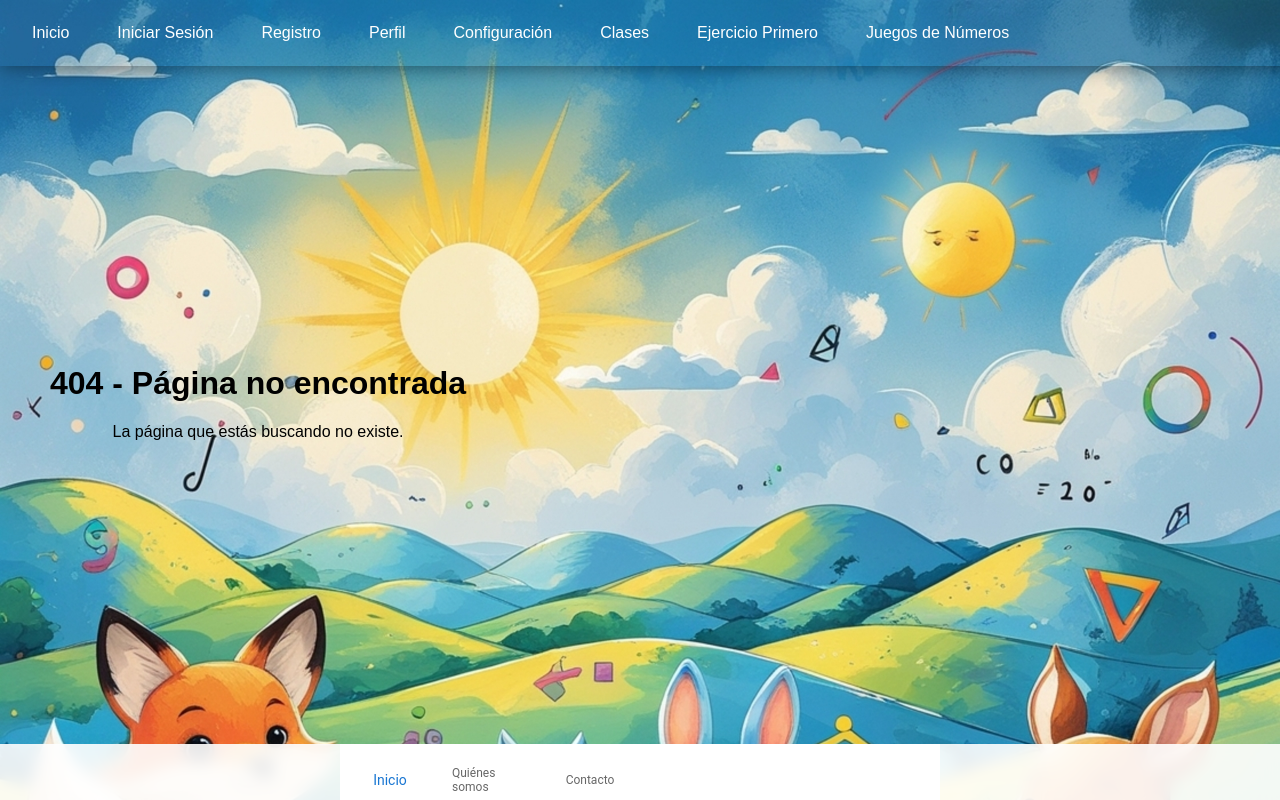
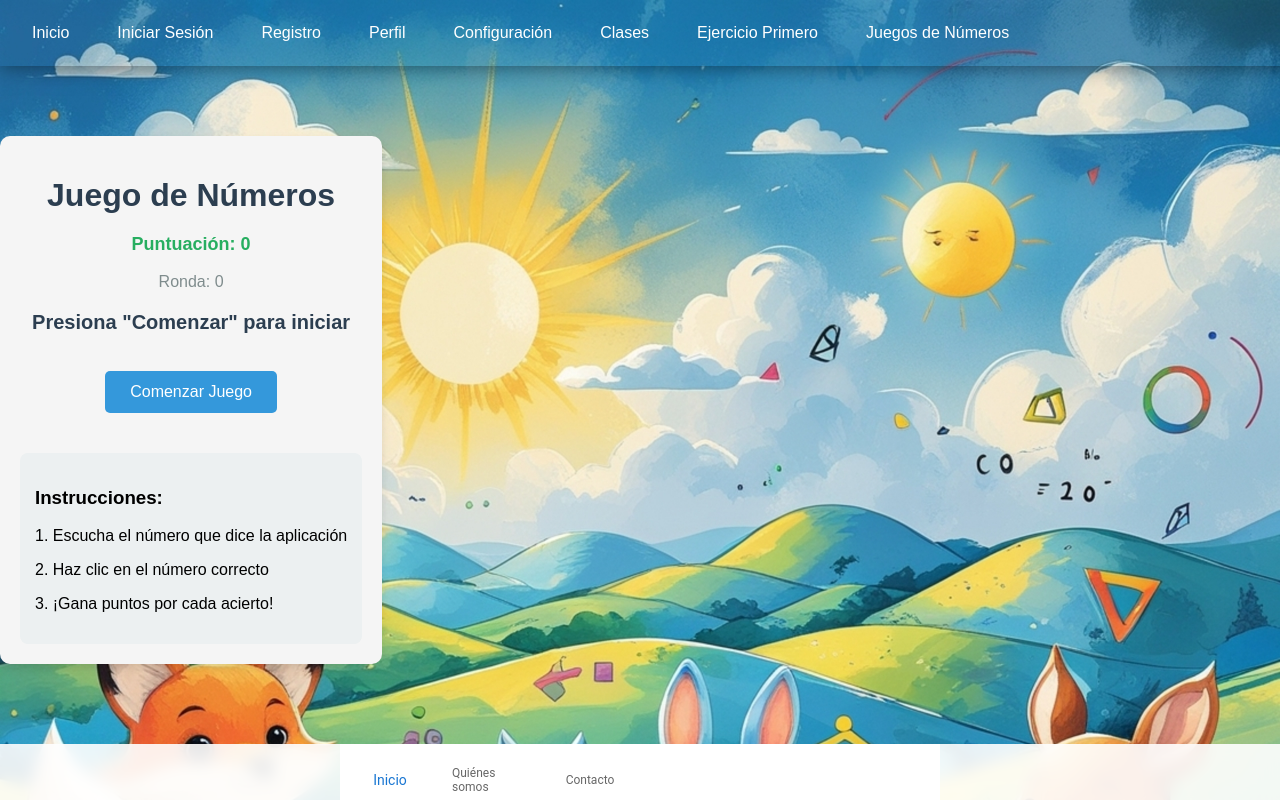
Before and after one commit to gamificacionuniminuto/proyectofinalfronts, a React (Create React App) app: page /numerosVoz in a window 1280 px wide. Before the commit this address had no page. Built offline with nearby package versions, Linux system fonts and the light colour scheme; some icons are missing.

Commit message:
se crea juego para identificar numero con voz

```diff
--- a/src/App.jsx
+++ b/src/App.jsx
@@ -17,6 +17,7 @@ import Clases from './paginas/clases/clases.jsx';  // Corrige el nombre del impo
 import ProgresoNivel from './componentes/ProgresoNivel.jsx';
 import JuegoNumeros from './paginas/juegos/JuegoNumeros.jsx'
 import EjercicioMatematicas from './paginas/EjercisiosMatematicos/EjercicioMatematicasSuma.jsx'
+import NumerosGame from './paginas/JuegoVoz/NumerosVoz.jsx'; // Asegúrate de que la ruta sea correcta
 
 function RutaConProgreso() {
   const location = useLocation();
@@ -37,6 +38,7 @@ function RutaConProgreso() {
 
 function App() {
   return (
+
     <Router>
       <Navbar />
 
@@ -58,12 +60,16 @@ function App() {
           <Route path="*" element={<NotFound />} />
           <Route path="/juegos" element={<JuegoNumeros/>} />
           <Route path="/resta" element={<EjercicioMatematicas/>} />
+          <Route path="/juegosNumeros" element={<JuegoNumeros />} />
+          <Route path="/numerosVoz" element={<NumerosGame />} />
+          {/* Asegúrate de que la ruta sea correcta para el componente de juego de números */}
 
         </Routes>
       </div>
 
       <Footer />
     </Router>
+
   );
 }
 
--- a/src/componentes/ProgresoNivel.jsx
+++ b/src/componentes/ProgresoNivel.jsx
@@ -1,32 +1,46 @@
 import React, { useEffect, useState } from 'react';
-import axios from 'axios';
-import './progreso.css'; // Asegúrate de tener este archivo CSS para los estilos
+import './progreso.css';
 
 const ProgresoNivel = ({ userId }) => {
-  const [score, setScore] = useState(0);
+  const [localUser, setLocalUser] = useState({});
   const [nivel, setNivel] = useState('Básico');
-  const [localUser, setLocalUser] = useState({});
-
+  const determinarNivel = (puntos) => {
+    if (puntos < 100) {
+      return 'PRUEBA';
+    } else if (puntos >= 100 && puntos < 300) {
+      return 'Medio';
+    } else if (puntos >= 300 && puntos < 600) {
+      return 'Avanzado';
+    } else {
+      return 'Experto';
+    }
+  };
   useEffect(() => {
     const localUser = JSON.parse(localStorage.getItem('user'));
-
-  }
-  )
-
-
+    if (localUser) {
+      setLocalUser(localUser);
+      setNivel(determinarNivel(localUser.score || 0));
+    }
+  }, [localUser?.score]);
 
   return (
     <div className="barra-nivel-usuario">
-      <p><strong>Nivel:</strong> {nivel} • ⭐ {localUser.score} puntos</p>
+      <p>
+        <strong>Nivel:</strong> {nivel} • ⭐ {localUser.score || 0} puntos
+      </p>
       <div className="barra-externa">
         <div
-             className={`barra-interna ${nivel === 'Básico' ? 'bajo' : nivel === 'Medio' ? 'medio' : 'alto'
-            }`}
-            style={{
-            width: `${Math.min(score, 30) * 3.33}%`
-  }}
-/>
-
+          className={`barra-interna ${
+            nivel === 'Básico'
+              ? 'bajo'
+              : nivel === 'Medio'
+                ? 'medio'
+                : nivel === 'Avanzado'
+                  ? 'alto'
+                  : 'experto'
+          }`}
+          style={{ width: `${Math.min(100, (localUser.score || 0) / 6)}%` }} // Ajusta el cálculo según tus necesidades
+        />
       </div>
     </div>
   );
--- /dev/null
+++ b/src/paginas/JuegoVoz/NumerosVoz.jsx
@@ -0,0 +1,248 @@
+import React, { useState, useEffect } from 'react';
+import axios from 'axios';
+const NumerosGame = () => {
+  const [targetNumber, setTargetNumber] = useState(null);
+  const [options, setOptions] = useState([]);
+  const [message, setMessage] = useState('Presiona "Comenzar" para iniciar');
+  const [score, setScore] = useState(0);
+  const [isPlaying, setIsPlaying] = useState(false);
+  const [round, setRound] = useState(0);
+  const [userId, setUserId] = useState(null);
+
+  useEffect(() => {
+    const userData = localStorage.getItem('user');
+    if (userData) {
+      const user = JSON.parse(userData);
+      setUserId(user.id);
+      setScore(user.score || 0);
+    }
+  }, []);
+  const incrementScore = async () => {
+    if (!userId) return;
+
+    try {
+      const userData = localStorage.getItem('user');
+      if (userData) {
+        const user = JSON.parse(userData);
+        const newScore = (user.score || 0) + 1;
+        user.score = newScore;
+        localStorage.setItem('user', JSON.stringify(user));
+                setScore(newScore);
+      }
+
+
+      const response = await axios.put(
+        `http://localhost:3001/api/users/${userId}/score`,
+        { numberToAdd: 1 },
+        {
+          headers: {
+            'Content-Type': 'application/json',
+            'Authorization': `Bearer ${localStorage.getItem('token')}`
+          }
+        }
+      );
+
+      console.log('Puntaje actualizado en servidor:', response.data);
+
+    } catch (error) {
+      console.error('Error al actualizar el puntaje:', error);
+      setMessage('Error al guardar el puntaje, pero puedes seguir jugando');
+
+      const userData = localStorage.getItem('user');
+      if (userData) {
+        const user = JSON.parse(userData);
+        const previousScore = (user.score || 0) - 1;
+        user.score = previousScore;
+        localStorage.setItem('user', JSON.stringify(user));
+        setScore(previousScore);
+      }
+    }
+  };
+
+
+  const generateNumber = () => {
+    const newNumber = Math.floor(Math.random() * 10) + 1;
+    setTargetNumber(newNumber);
+
+    const optionsArray = [newNumber];
+    while (optionsArray.length < 3) {
+      const randomOption = Math.floor(Math.random() * 10) + 1;
+      if (!optionsArray.includes(randomOption)) {
+        optionsArray.push(randomOption);
+      }
+    }
+
+    setOptions(optionsArray.sort(() => Math.random() - 0.5));
+    setRound(prev => prev + 1);
+    speakNumber(newNumber);
+  };
+
+  const speakNumber = (number) => {
+    const synth = window.speechSynthesis;
+    const utterance = new SpeechSynthesisUtterance(number.toString());
+    utterance.lang = 'es-ES';
+    utterance.rate = 0.8;
+    synth.speak(utterance);
+  };
+
+  const startGame = () => {
+    setIsPlaying(true);
+    setMessage('Escucha el número...');
+    generateNumber();
+  };
+
+  const handleNumberSelect = async (selectedNumber) => {
+    if (selectedNumber === targetNumber) {
+      setMessage(`¡Correcto! Era el ${targetNumber}`);
+
+
+      await incrementScore();
+
+      setTimeout(() => {
+        setMessage('Escucha el próximo número...');
+        generateNumber();
+      }, 1500);
+    } else {
+      setMessage(`Incorrecto. Intenta de nuevo. Escucha: ${targetNumber}`);
+      speakNumber(targetNumber);
+    }
+  };
+
+  const isSpeechSupported = () => {
+    return 'speechSynthesis' in window;
+  };
+
+  if (!isSpeechSupported()) {
+    return (
+      <div style={styles.container}>
+        <h2>Lo siento, tu navegador no soporta síntesis de voz.</h2>
+        <p>Prueba con Chrome, Edge o Safari.</p>
+      </div>
+    );
+  }
+
+  return (
+    <div style={styles.container}>
+      <h1 style={styles.title}>Juego de Números</h1>
+      <p style={styles.score}>Puntuación: {score}</p>
+      <p style={styles.round}>Ronda: {round}</p>
+
+      <div style={styles.message}>{message}</div>
+
+      {!isPlaying ? (
+        <button style={styles.button} onClick={startGame}>Comenzar Juego</button>
+      ) : (
+        <div style={styles.optionsContainer}>
+          {options.map((number) => (
+            <button
+              key={number}
+              style={styles.numberButton}
+              onClick={() => handleNumberSelect(number)}
+            >
+              {number}
+            </button>
+          ))}
+        </div>
+      )}
+
+      {isPlaying && (
+        <button
+          style={{ ...styles.button, backgroundColor: '#ff4444' }}
+          onClick={() => {
+            setIsPlaying(false);
+            setMessage('Juego terminado. Presiona "Comenzar" para jugar otra vez');
+          }}
+        >
+          Terminar Juego
+        </button>
+      )}
+
+      <div style={styles.instructions}>
+        <h3>Instrucciones:</h3>
+        <p>1. Escucha el número que dice la aplicación</p>
+        <p>2. Haz clic en el número correcto</p>
+        <p>3. ¡Gana puntos por cada acierto!</p>
+      </div>
+    </div>
+  );
+};
+
+
+const styles = {
+  container: {
+    textAlign: 'center',
+    padding: '20px',
+    maxWidth: '600px',
+    margin: '0 auto',
+    fontFamily: 'Arial, sans-serif',
+    backgroundColor: '#f5f5f5',
+    borderRadius: '10px',
+    boxShadow: '0 4px 8px rgba(0,0,0,0.1)'
+  },
+  title: {
+    color: '#2c3e50',
+    marginBottom: '20px'
+  },
+  score: {
+    fontSize: '18px',
+    fontWeight: 'bold',
+    color: '#27ae60'
+  },
+  round: {
+    fontSize: '16px',
+    color: '#7f8c8d'
+  },
+  message: {
+    fontSize: '20px',
+    margin: '20px 0',
+    minHeight: '30px',
+    color: '#2c3e50',
+    fontWeight: 'bold'
+  },
+  button: {
+    padding: '12px 25px',
+    fontSize: '16px',
+    backgroundColor: '#3498db',
+    color: 'white',
+    border: 'none',
+    borderRadius: '5px',
+    cursor: 'pointer',
+    margin: '10px',
+    transition: 'background-color 0.3s',
+    ':hover': {
+      backgroundColor: '#2980b9'
+    }
+  },
+  optionsContainer: {
+    display: 'flex',
+    justifyContent: 'center',
+    gap: '15px',
+    margin: '30px 0',
+    flexWrap: 'wrap'
+  },
+  numberButton: {
+    padding: '20px',
+    fontSize: '24px',
+    width: '80px',
+    height: '80px',
+    borderRadius: '50%',
+    backgroundColor: '#3498db',
+    color: 'white',
+    border: 'none',
+    cursor: 'pointer',
+    transition: 'transform 0.2s, background-color 0.2s',
+    ':hover': {
+      transform: 'scale(1.1)',
+      backgroundColor: '#2980b9'
+    }
+  },
+  instructions: {
+    marginTop: '30px',
+    padding: '15px',
+    backgroundColor: '#ecf0f1',
+    borderRadius: '8px',
+    textAlign: 'left'
+  }
+};
+
+export default NumerosGame;
```
